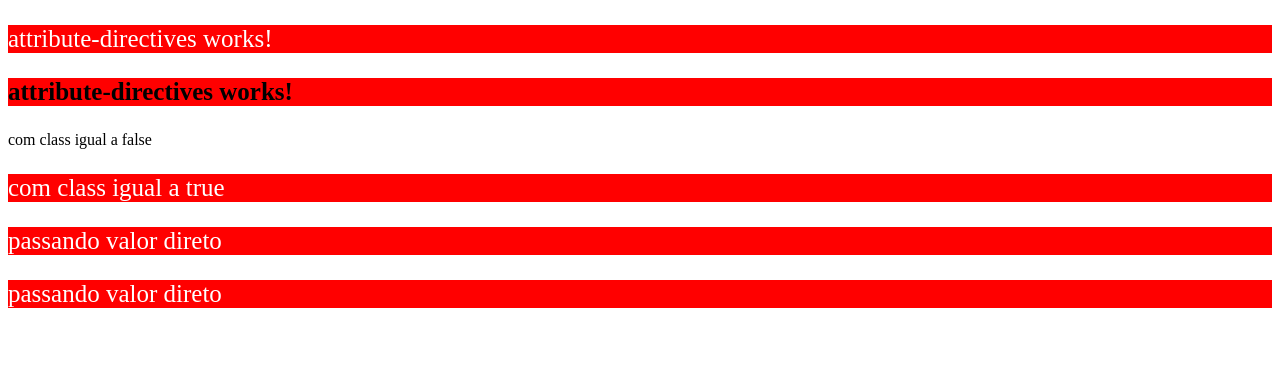
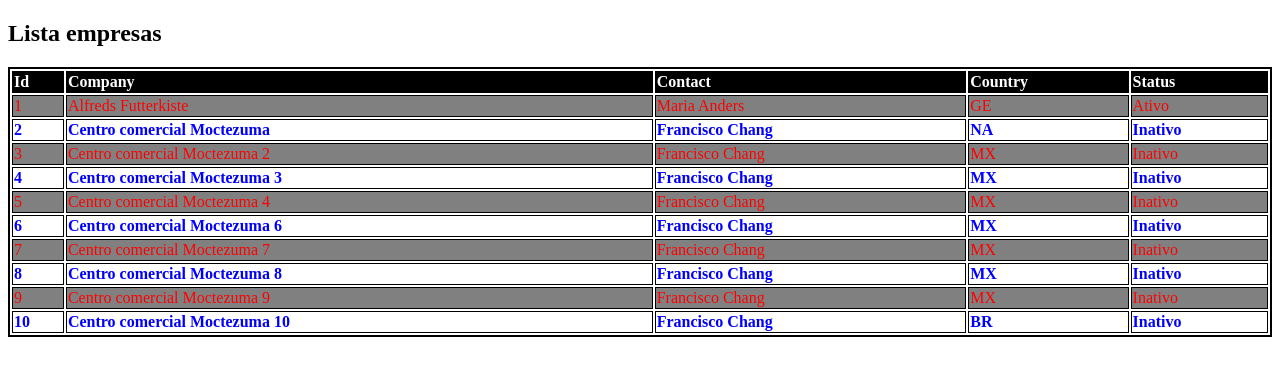
Before and after one commit to vicente-psp/angular-14-basic, an Angular app: page / in a window 1280 px wide. Shown: the top 376 px of the page. Built offline with nearby package versions, Linux system fonts and the light colour scheme.

Commit message:
feat: implements review

```diff
--- a/src/app/app.component.html
+++ b/src/app/app.component.html
@@ -3,5 +3,6 @@
 <app-ngif></app-ngif>
 <app-ngfor></app-ngfor>
 <app-ngswitch></app-ngswitch>
+<app-attribute-directives></app-attribute-directives>
  -->
- <app-attribute-directives></app-attribute-directives>
+ <app-review></app-review>
--- a/src/app/app.module.ts
+++ b/src/app/app.module.ts
@@ -8,6 +8,7 @@ import { NgifComponent } from './example06-directives/structural-directives/ngif
 import { NgforComponent } from './example06-directives/structural-directives/ngfor/ngfor.component';
 import { NgswitchComponent } from './example06-directives/structural-directives/ngswitch/ngswitch.component';
 import { AttributeDirectivesComponent } from './example06-directives/attribute-directives/attribute-directives.component';
+import { ReviewComponent } from './example06-directives/review/review.component';
 
 @NgModule({
   declarations: [
@@ -16,7 +17,8 @@ import { AttributeDirectivesComponent } from './example06-directives/attribute-d
     NgifComponent,
     NgforComponent,
     NgswitchComponent,
-    AttributeDirectivesComponent
+    AttributeDirectivesComponent,
+    ReviewComponent
   ],
   imports: [
     BrowserModule,
--- /dev/null
+++ b/src/app/example06-directives/review/review.component.html
@@ -0,0 +1,29 @@
+<h2>Lista empresas</h2>
+
+<table>
+  <tr>
+    <th>Id</th>
+    <th>Company</th>
+    <th>Contact</th>
+    <th>Country</th>
+    <th>Status</th>
+  </tr>
+  <tr *ngFor="let obj of list; even as isEven; odd as isOdd;"
+    [ngStyle]="styles(isEven)" [ngClass]="{'teste-1': isOdd}">
+    <td>{{ obj.id }}</td>
+    <td>{{ obj.company }}</td>
+    <td>{{ obj.contact }}</td>
+    <td>
+      <div [ngSwitch]="obj.country">
+        <div *ngSwitchCase="'Brazil'">BR</div>
+        <div *ngSwitchCase="'Germany'">GE</div>
+        <div *ngSwitchCase="'Mexico'">MX</div>
+        <div *ngSwitchDefault>NA</div>
+      </div>
+    </td>
+    <td>
+      <span *ngIf="obj.status; else elseStatus">Ativo</span>
+      <ng-template #elseStatus>Inativo</ng-template>
+    </td>
+  </tr>
+</table>
--- /dev/null
+++ b/src/app/example06-directives/review/review.component.sass
@@ -0,0 +1,16 @@
+table
+  width: 100%
+  border: 2px solid black
+
+  tr
+    th
+      text-align: left
+      background-color: black
+      color: white
+
+  tr, th, td
+    border: 1px solid black
+
+.teste-1
+  color: blue
+  font-weight: bold
--- /dev/null
+++ b/src/app/example06-directives/review/review.component.ts
@@ -0,0 +1,32 @@
+import { Component, OnInit } from '@angular/core';
+
+import { IReview, ReviewService } from './review.service';
+
+@Component({
+  selector: 'app-review',
+  templateUrl: './review.component.html',
+  styleUrls: ['./review.component.sass']
+})
+export class ReviewComponent implements OnInit {
+
+  list: IReview[] = [];
+
+  constructor(private service: ReviewService) { }
+
+  ngOnInit(): void {
+    setTimeout(() => {
+      this.list = this.service.getList();
+    }, 1500);
+  }
+
+  styles(isEven: boolean): any {
+    if (!isEven) {
+      return null;
+    }
+    return {
+      'background-color': 'gray',
+      'color': 'red'
+    }
+  }
+
+}
--- /dev/null
+++ b/src/app/example06-directives/review/review.service.ts
@@ -0,0 +1,95 @@
+import { Injectable } from '@angular/core';
+
+export interface IReview {
+  id: number;
+  company: string;
+  contact: string;
+  country: string;
+  status: boolean;
+}
+
+@Injectable({
+  providedIn: 'root'
+})
+export class ReviewService {
+
+  private list: IReview[] = [
+    {
+      id: 1,
+      company: 'Alfreds Futterkiste',
+      contact: 'Maria Anders',
+      country: 'Germany',
+      status: true
+    },
+    {
+      id: 2,
+      company: 'Centro comercial Moctezuma',
+      contact: 'Francisco Chang',
+      country: 'Mexicos',
+      status: false
+    },
+    {
+      id: 3,
+      company: 'Centro comercial Moctezuma 2',
+      contact: 'Francisco Chang',
+      country: 'Mexico',
+      status: false
+    },
+    {
+      id: 4,
+      company: 'Centro comercial Moctezuma 3',
+      contact: 'Francisco Chang',
+      country: 'Mexico',
+      status: false
+    },
+    {
+      id: 5,
+      company: 'Centro comercial Moctezuma 4',
+      contact: 'Francisco Chang',
+      country: 'Mexico',
+      status: false
+    },
+    {
+      id: 6,
+      company: 'Centro comercial Moctezuma 6',
+      contact: 'Francisco Chang',
+      country: 'Mexico',
+      status: false
+    },
+    {
+      id: 7,
+      company: 'Centro comercial Moctezuma 7',
+      contact: 'Francisco Chang',
+      country: 'Mexico',
+      status: false
+    },
+    {
+      id: 8,
+      company: 'Centro comercial Moctezuma 8',
+      contact: 'Francisco Chang',
+      country: 'Mexico',
+      status: false
+    },
+    {
+      id: 9,
+      company: 'Centro comercial Moctezuma 9',
+      contact: 'Francisco Chang',
+      country: 'Mexico',
+      status: false
+    },
+    {
+      id: 10,
+      company: 'Centro comercial Moctezuma 10',
+      contact: 'Francisco Chang',
+      country: 'Brazil',
+      status: false
+    }
+  ];
+
+  constructor() { }
+
+  getList() {
+    return this.list;
+  }
+
+}
```
